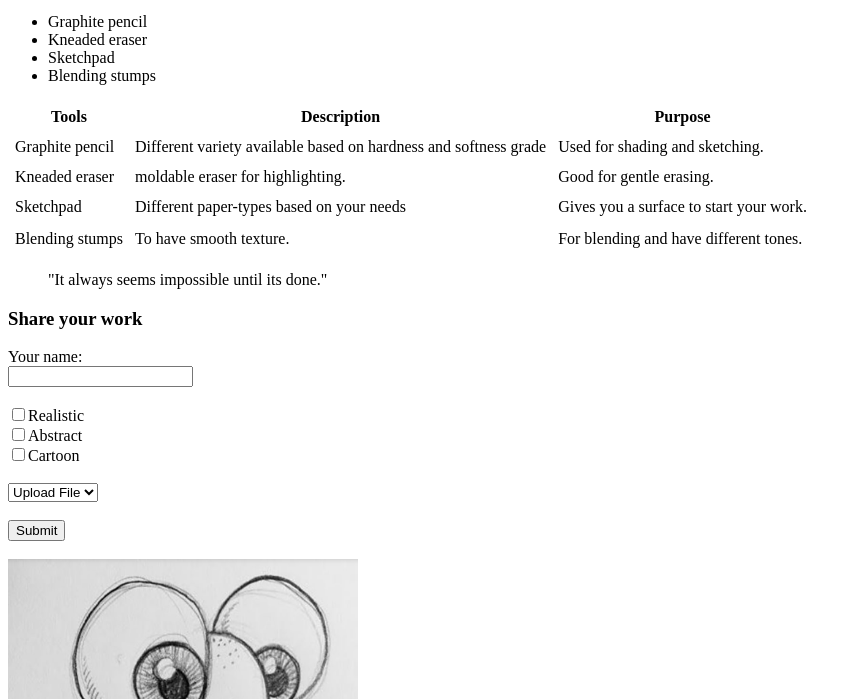
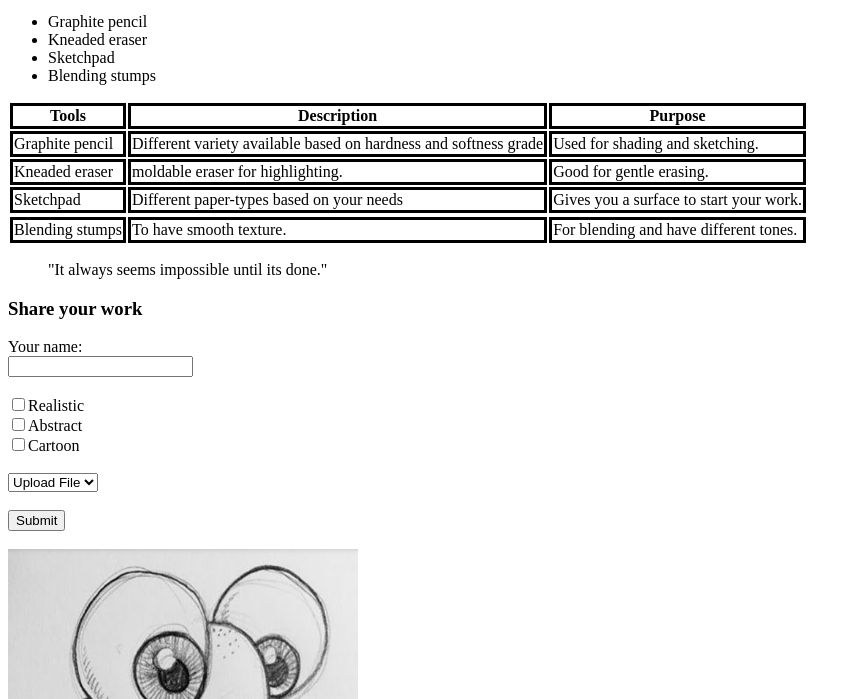
Before and after one commit to Aashu260/Sketching, a plain HTML site: page index.html in a window 1280 px wide. Shown: the part 101-800 px from the top of the page, without its empty margins (0-861 px from the left). Drawn offline with Linux system fonts and the light colour scheme.

Commit message:
updated the table border

```diff
--- a/index.html
+++ b/index.html
@@ -8,7 +8,7 @@
 
   <style>
     table th, table td {
-      padding: 5px;
+      Border: solid;
     }
   </style>
 
```
